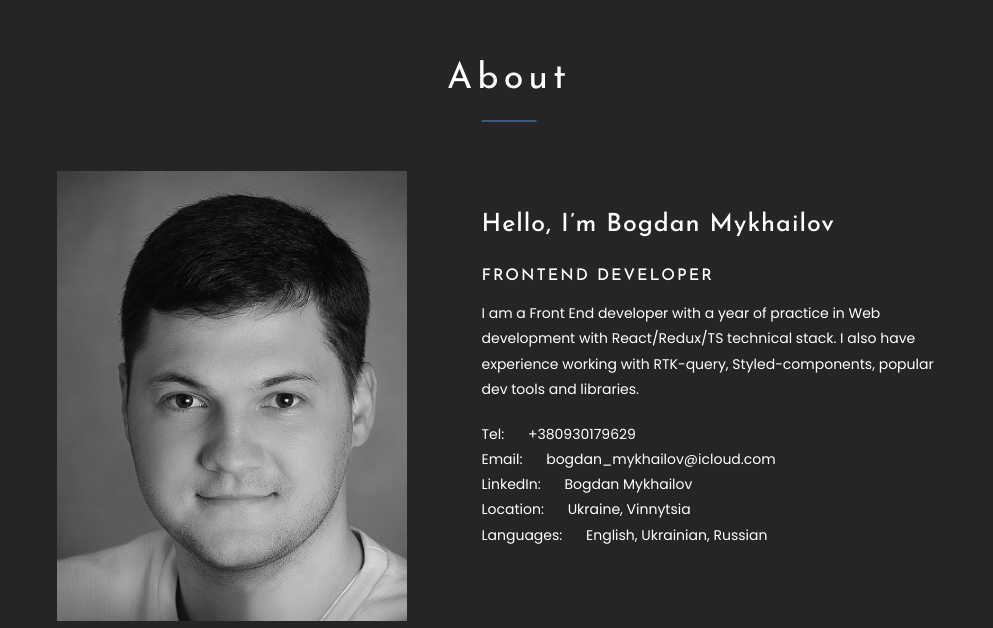
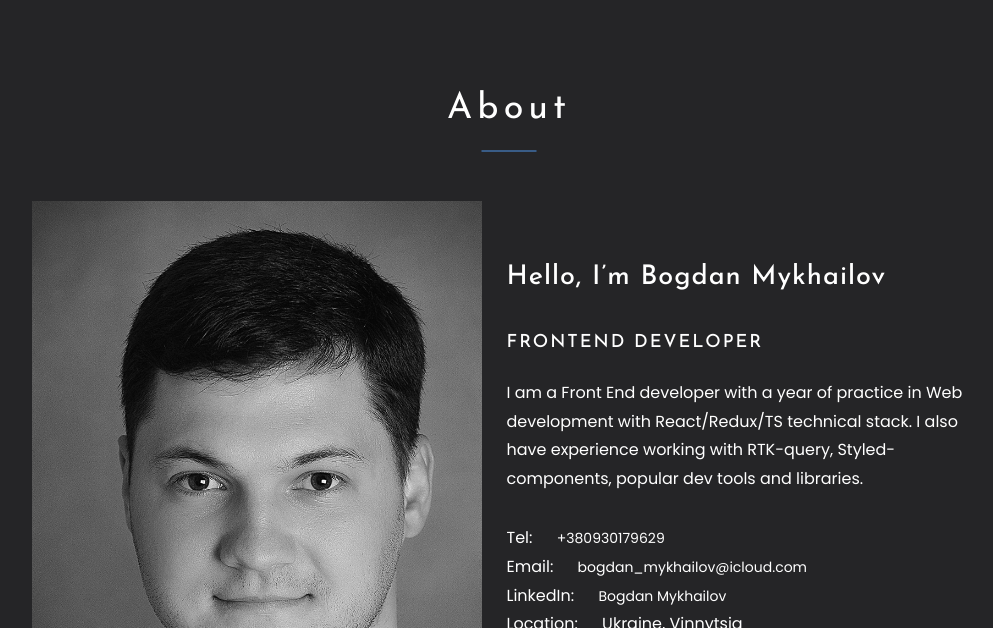
Before and after one commit to Bogdan-Mykhailov/myPortfolio, a React (Create React App) app: page / in a window 1280 px wide. Shown: the part 812-1440 px from the top of the page, without its empty margins (131-1124 px from the left). Built offline with nearby package versions, Linux system fonts and the light colour scheme.

Commit message:
:construction: edit styles

```diff
--- a/src/common/styles/Common.module.css
+++ b/src/common/styles/Common.module.css
@@ -4,7 +4,7 @@
   margin: 0 auto;
   display: flex;
   align-items: center;
-  justify-content: space-between;
+  justify-content: space-around;
   flex-wrap: wrap;
 }
 
--- a/src/ui/about/About.module.css
+++ b/src/ui/about/About.module.css
@@ -1,6 +1,5 @@
 .about {
   padding: 100px 0;
-  min-height: 100vh;
   background-color: var(--gray-dark);
 }
 
@@ -19,32 +18,33 @@
 .photo {
   background-size: cover;
   background-position: center;
-  height: 450px;
-  width: 350px;
+  height: 550px;
+  width: 450px;
 }
 
 .bio {
-  padding: 10px 20px;
+  padding: 30px 20px;
   display: flex;
   flex-direction: column;
   width: 500px;
+  min-height: 550px;
 }
 
 .title {
   color: var(--text);
   letter-spacing: 1px;
-  font-size: 25px;
+  font-size: 27px;
   font-weight: 500;
-  margin-bottom: 20px;
+  margin-bottom: 30px;
   line-height: 1.8;
 }
 
 .subTitle {
   text-transform: uppercase;
-  margin: 0 0 15px;
+  margin: 0 0 25px;
   font-weight: 500;
   padding: 0;
-  font-size: 16px;
+  font-size: 18px;
   line-height: 1.2;
   letter-spacing: 2px;
   color: var(--text);
@@ -53,17 +53,17 @@
 .description {
   color: var(--text);
   font-weight: 400;
-  font-size: 14px;
+  font-size: 16px;
   line-height: 1.8;
   font-family: var(--poppins);
-  margin: 0 0 20px;
+  margin: 0 0 30px;
 }
 
 .bio p {
   margin: 0;
   color: var(--text);
   font-weight: 400;
-  font-size: 14px;
+  font-size: 16px;
   line-height: 1.8;
   font-family: var(--poppins);
 }
@@ -72,7 +72,7 @@
   margin: 0 0 0 20px;
   color: var(--text);
   font-weight: 400;
-  font-size: 14px;
+  font-size: 16px;
   line-height: 1.8;
   text-decoration: none;
   font-family: var(--poppins);
--- a/src/ui/contacts/Contacts.module.css
+++ b/src/ui/contacts/Contacts.module.css
@@ -19,7 +19,7 @@
 
 .input {
   background-color: var(--gray-dark);
-  width: 100%;
+  width: 80%;
   border: 1px solid var(--gray-light);
   outline: none;
   font-size: 12px;
@@ -46,7 +46,7 @@
   font-weight: 400;
   line-height: 1.5;
   background-color: var(--gray-dark);
-  width: 100%;
+  width: 80%;
   margin-bottom: 5px;
   border: 1px solid var(--gray-light);
 }
--- a/src/ui/main/Main.module.css
+++ b/src/ui/main/Main.module.css
@@ -1,5 +1,6 @@
 .main {
   padding: 120px 0;
+  min-height: calc(100vh - 80px);
   background-color: var(--gray-extradark);
 }
 
--- a/src/ui/portfolio/Portfolio.module.css
+++ b/src/ui/portfolio/Portfolio.module.css
@@ -12,7 +12,7 @@
 .portfolioWrapper {
   width: 100%;
   display: flex;
-  justify-content: space-between;
+  justify-content: space-around;
   flex-wrap: wrap;
   align-items: flex-start;
 }
--- a/src/ui/skills/Skills.module.css
+++ b/src/ui/skills/Skills.module.css
@@ -11,9 +11,9 @@
 }
 
 .skillsWrapper {
-  width: 100%;
+  width: 70%;
   display: flex;
-  justify-content: space-between;
+  justify-content: space-around;
   flex-wrap: wrap;
 }
 
```
